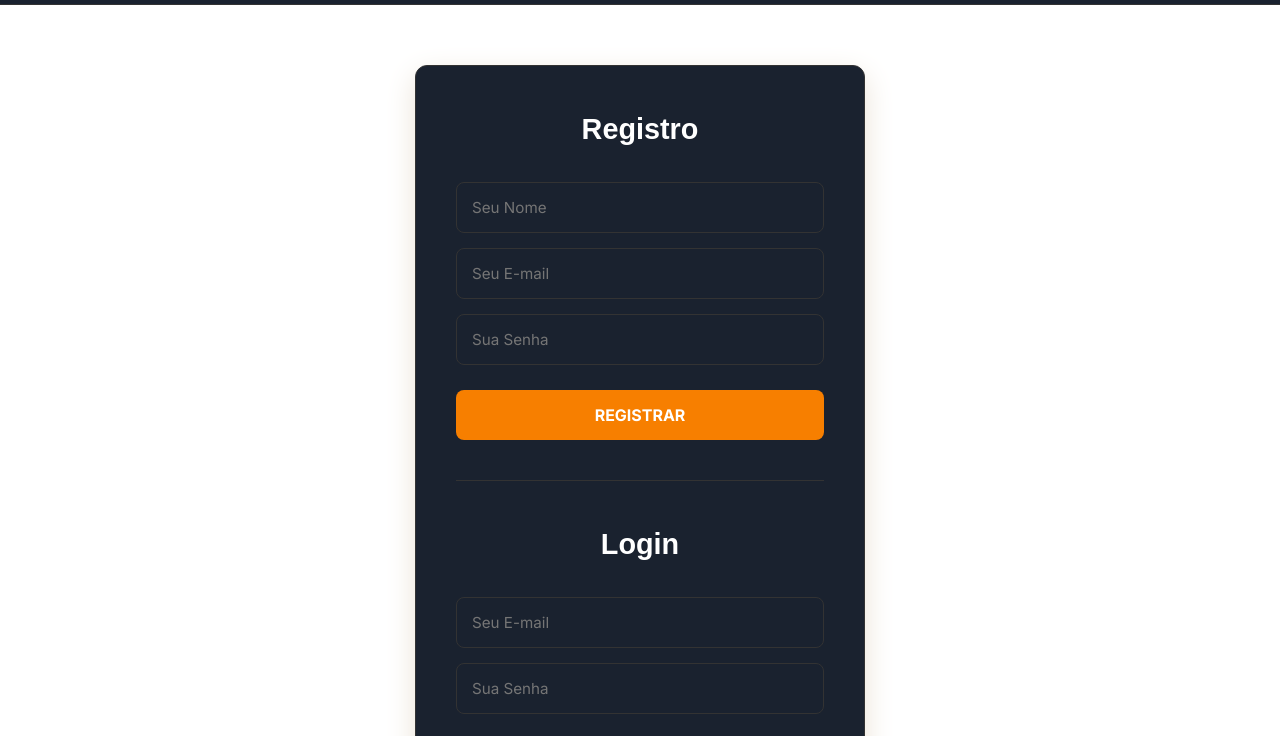
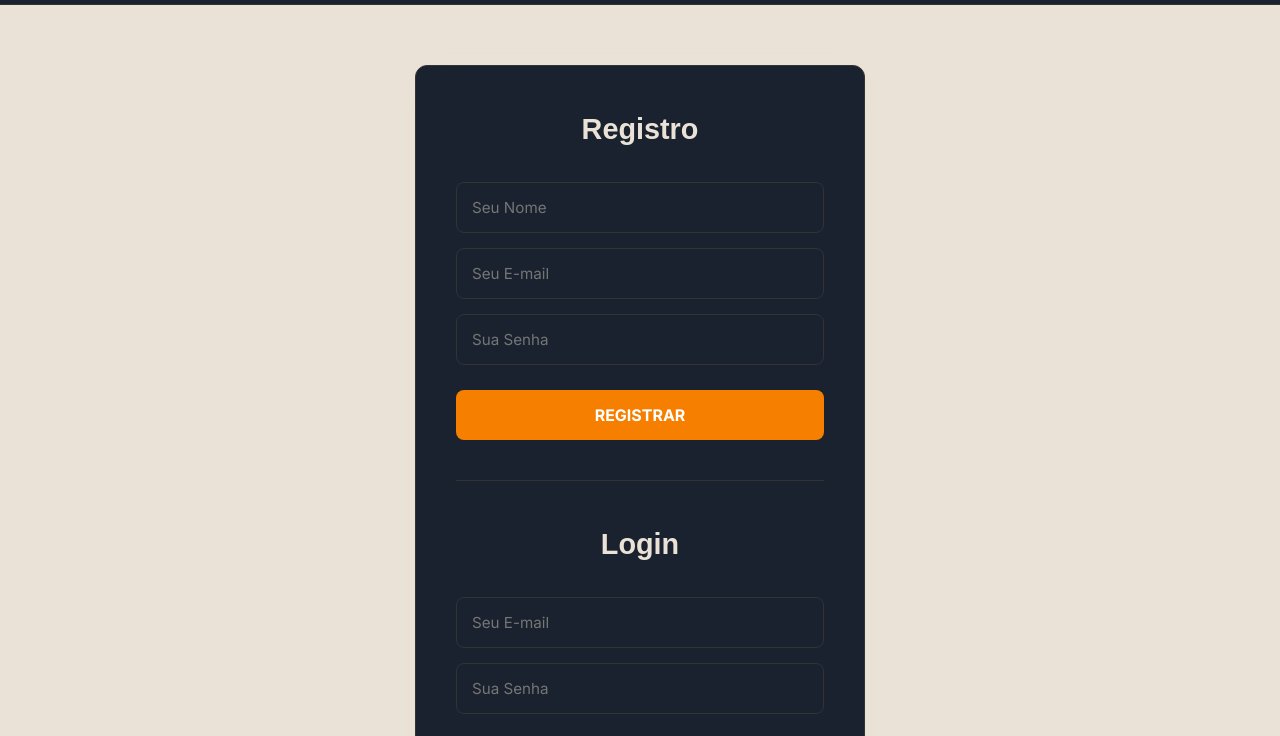
Before and after one commit to eduardamfigueredo/Nexus, a plain HTML site: page login.html in a window 1280 px wide. Shown: the part 96-832 px from the top of the page. Drawn offline with Linux system fonts and the light colour scheme; a web font is replaced by a local one.

Commit message:
cor bege

```diff
--- a/css/login.css
+++ b/css/login.css
@@ -3,10 +3,10 @@
 @import url('https://fonts.googleapis.com/css2?family=Inter:wght@300;400;700&display=swap');
 
 :root {
-    --primary-bg: #ffffff;
+    --primary-bg: #eae2d6;
     --secondary-bg: #1a222f;
     --accent-orange: #f77f00;
-    --text-main: #ffffff;
+    --text-main: #eae2d6;
     --text-dim: #a0a0a0;
     --card-bg: #1a222f;
 }
@@ -86,7 +86,7 @@ nav ul li a:hover { color: var(--accent-orange); }
     justify-content: center;
     align-items: center;
     padding: 60px 20px;
-    background: radial-gradient(circle at center, #ffffff 0%, #ffffff 70%);
+    background: radial-gradient(circle at center, #eae2d6 0%, #eae2d6 70%);
 }
 
 .auth-box {
```
